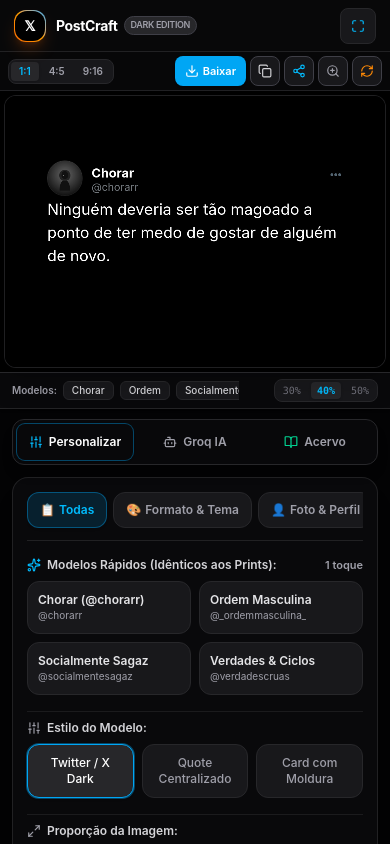
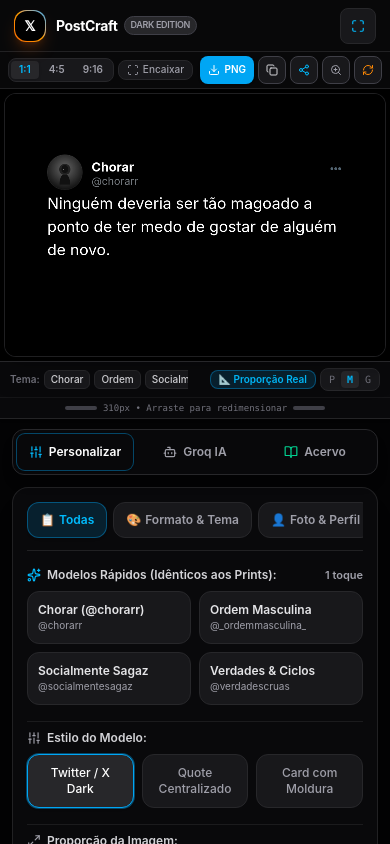
Before and after one commit to SaideLeon/PostCraft, a Next.js app: page / in a window 390 px wide. Built offline with nearby package versions, Linux system fonts and the light colour scheme.

Commit message:
feat: add interactive mobile preview resizer and scroll modes
Implement an adjustable divider for mobile preview height, drag-to-resize functionality, and a scroll-mode toggle to switch between fit-to-view and full-size scrollable preview.

```diff
--- a/app/page.tsx
+++ b/app/page.tsx
@@ -22,7 +22,10 @@
   Copy,
   ChevronDown,
   ChevronUp,
-  Layout
+  Layout,
+  GripHorizontal,
+  ArrowUpDown,
+  Scan
 } from "lucide-react";
 import CanvasPostRenderer, { CanvasPostRendererRef } from "@/components/CanvasPostRenderer";
 import GroqGeneratorPanel from "@/components/GroqGeneratorPanel";
@@ -39,8 +42,12 @@
   // Active configuration tab (Personalizar, Groq IA, Acervo)
   const [activeTab, setActiveTab] = useState<"customize" | "ai" | "gallery">("customize");
 
-  // Mobile Top Preview Height: "32vh" (compact), "38vh" (standard), "48vh" (expanded)
-  const [mobilePreviewHeight, setMobilePreviewHeight] = useState<"32vh" | "38vh" | "48vh">("38vh");
+  // Mobile Top Preview Height (resizable widget in pixels, default 310px)
+  const [mobilePreviewHeightPx, setMobilePreviewHeightPx] = useState<number>(310);
+  const [isDraggingDivider, setIsDraggingDivider] = useState(false);
+  const [previewScrollMode, setPreviewScrollMode] = useState<"fit" | "scroll">("fit");
+  const dragStartYRef = useRef<number>(0);
+  const dragStartHeightRef = useRef<number>(310);
 
   const [isFullscreen, setIsFullscreen] = useState(false);
   const canvasPostRef = useRef<CanvasPostRendererRef>(null);
@@ -175,6 +182,71 @@
         randomPost.author,
         randomPost.handle
       );
+    }
+  };
+
+  const handleTouchStartDivider = (e: React.TouchEvent) => {
+    dragStartYRef.current = e.touches[0].clientY;
+    dragStartHeightRef.current = mobilePreviewHeightPx;
+    setIsDraggingDivider(true);
+  };
+
+  const handleTouchMoveDivider = (e: React.TouchEvent) => {
+    if (!dragStartYRef.current) return;
+    const deltaY = e.touches[0].clientY - dragStartYRef.current;
+    const maxHeight = typeof window !== "undefined" ? Math.round(window.innerHeight * 0.74) : 600;
+    const newHeight = Math.min(Math.max(dragStartHeightRef.current + deltaY, 170), maxHeight);
+    setMobilePreviewHeightPx(Math.round(newHeight));
+  };
+
+  const handleTouchEndDivider = () => {
+    setIsDraggingDivider(false);
+    dragStartYRef.current = 0;
+  };
+
+  const handleMouseDownDivider = (e: React.MouseEvent) => {
+    dragStartYRef.current = e.clientY;
+    dragStartHeightRef.current = mobilePreviewHeightPx;
+    setIsDraggingDivider(true);
+
+    const handleMouseMove = (moveEvent: MouseEvent) => {
+      const deltaY = moveEvent.clientY - dragStartYRef.current;
+      const maxHeight = typeof window !== "undefined" ? Math.round(window.innerHeight * 0.74) : 600;
+      const newHeight = Math.min(Math.max(dragStartHeightRef.current + deltaY, 170), maxHeight);
+      setMobilePreviewHeightPx(Math.round(newHeight));
+    };
+
+    const handleMouseUp = () => {
+      setIsDraggingDivider(false);
+      window.removeEventListener("mousemove", handleMouseMove);
+      window.removeEventListener("mouseup", handleMouseUp);
+    };
+
+    window.addEventListener("mousemove", handleMouseMove);
+    window.addEventListener("mouseup", handleMouseUp);
+  };
+
+  const handleSetRealProportion = () => {
+    if (typeof window === "undefined") return;
+    const availableWidth = Math.min(window.innerWidth - 16, 420);
+    const topBarOffset = 42;
+    let targetHeight = 310;
+
+    if (config.aspectRatio === "1:1") {
+      targetHeight = availableWidth + topBarOffset;
+    } else if (config.aspectRatio === "4:5") {
+      targetHeight = Math.round(availableWidth * 1.25) + topBarOffset;
+    } else if (config.aspectRatio === "9:16") {
+      targetHeight = Math.round(availableWidth * (16 / 9)) + topBarOffset;
+    }
+
+    const maxHeight = Math.round(window.innerHeight * 0.72);
+    if (targetHeight > maxHeight) {
+      setMobilePreviewHeightPx(maxHeight);
+      setPreviewScrollMode("scroll"); // If 9:16 exceeds screen max height, enable internal scroll
+    } else {
+      setMobilePreviewHeightPx(targetHeight);
+      setPreviewScrollMode("fit");
     }
   };
 
@@ -373,70 +445,112 @@
         {/* PARTE DE CIMA: PRÉ-VISUALIZAÇÃO (COMPLETAMENTE FIXA, NUNCA ROLA QUANDO AS CONFIGURAÇÕES ROLAM) */}
         <section
           aria-label="Pré-visualização do Post (Fixa no Topo)"
-          className="shrink-0 w-full bg-black border-b border-zinc-800 z-20 shadow-xl flex flex-col overflow-hidden transition-[height] duration-150"
-          style={{ height: mobilePreviewHeight }}
+          className={`shrink-0 w-full bg-black border-b border-zinc-800 z-20 shadow-xl flex flex-col overflow-hidden ${
+            isDraggingDivider ? "select-none" : "transition-[height] duration-150"
+          }`}
+          style={{ height: `${mobilePreviewHeightPx}px` }}
         >
           <CanvasPostRenderer
             ref={canvasPostRef}
             config={config}
             compact={true}
+            scrollMode={previewScrollMode}
+            onToggleScrollMode={setPreviewScrollMode}
             onRefreshPhrase={handleRandomizeFromLibrary}
             onChangeAspectRatio={(ratio) => handleUpdateConfig({ aspectRatio: ratio })}
           />
         </section>
 
-        {/* BARRA DIVISÓRIA COM CONTROLES DE ALTURA DA PRÉVIA & MODELOS RÁPIDOS */}
-        <div className="shrink-0 bg-zinc-950 border-b border-zinc-800/90 px-3 py-1.5 flex items-center justify-between text-xs z-10 shadow-sm">
+        {/* BARRA DIVISÓRIA COM REDIMENSIONADOR DO WIDGET & PRESETS DE PROPORÇÃO REAL */}
+        <div className="shrink-0 bg-zinc-950 border-b border-zinc-800/90 flex flex-col text-xs z-10 shadow-sm select-none">
+          {/* Linha 1: Temas Rápidos e Botão de Proporção Real */}
+          <div className="px-2.5 py-1.5 flex items-center justify-between gap-1.5 border-b border-zinc-900/80">
             {/* Quick preset theme pills */}
-          <div className="flex items-center gap-1.5 overflow-x-auto scrollbar-none py-0.5 max-w-[62%] sm:max-w-[70%]">
-            <span className="text-[10px] font-semibold text-zinc-400 shrink-0">Modelos:</span>
+            <div className="flex items-center gap-1 overflow-x-auto scrollbar-none py-0.5 max-w-[48%] xs:max-w-[54%]">
+              <span className="text-[10px] font-semibold text-zinc-500 shrink-0">Tema:</span>
               {PRESET_THEMES.map((theme) => (
                 <button
                   key={theme.id}
                   onClick={() => handleApplyPresetTheme(theme.id)}
-                className="px-2 py-0.5 rounded-md bg-zinc-900 border border-zinc-800 hover:border-zinc-700 text-[10px] font-medium text-zinc-300 hover:text-white shrink-0 active:scale-95 transition cursor-pointer"
+                  className="px-1.5 py-0.5 rounded-md bg-zinc-900 border border-zinc-800 hover:border-zinc-700 text-[10px] font-medium text-zinc-300 hover:text-white shrink-0 active:scale-95 transition cursor-pointer"
                 >
                   {theme.name.split(" ")[0]}
                 </button>
               ))}
             </div>
 
-          {/* Height Adjuster Controls for the Top Preview: 32vh (30%), 38vh (40%), 48vh (50%) */}
-          <div className="flex items-center gap-1 shrink-0 bg-zinc-900 p-0.5 rounded-lg border border-zinc-800">
-            <span className="text-[9px] text-zinc-500 font-medium px-1 hidden xs:inline">Prévia:</span>
+            {/* Smart Size & Aspect Ratio Controls */}
+            <div className="flex items-center gap-1 shrink-0">
               <button
-              onClick={() => setMobilePreviewHeight("32vh")}
+                onClick={handleSetRealProportion}
+                className="flex items-center gap-1 px-2 py-0.5 rounded-lg bg-sky-500/15 hover:bg-sky-500/25 border border-sky-500/40 text-sky-400 font-semibold text-[10px] transition cursor-pointer shadow-sm active:scale-95"
+                title="Ajustar o widget para mostrar exatamente a proporção real da imagem sem faixas pretas"
+              >
+                <span>📐 Proporção Real</span>
+              </button>
+
+              <div className="flex items-center bg-zinc-900 p-0.5 rounded-lg border border-zinc-800">
+                <button
+                  onClick={() => {
+                    setMobilePreviewHeightPx(220);
+                    setPreviewScrollMode("fit");
+                  }}
                   className={`px-1.5 py-0.5 rounded text-[10px] font-mono transition cursor-pointer ${
-                mobilePreviewHeight === "32vh"
+                    mobilePreviewHeightPx <= 240
                       ? "bg-zinc-800 text-sky-400 font-bold shadow-sm"
                       : "text-zinc-500 hover:text-zinc-300"
                   }`}
-              title="Prévia Compacta (Mais espaço para as configurações)"
+                  title="Widget Compacto (220px)"
                 >
-              30%
+                  P
                 </button>
                 <button
-              onClick={() => setMobilePreviewHeight("38vh")}
+                  onClick={() => {
+                    setMobilePreviewHeightPx(320);
+                    setPreviewScrollMode("fit");
+                  }}
                   className={`px-1.5 py-0.5 rounded text-[10px] font-mono transition cursor-pointer ${
-                mobilePreviewHeight === "38vh"
+                    mobilePreviewHeightPx > 240 && mobilePreviewHeightPx <= 380
                       ? "bg-zinc-800 text-sky-400 font-bold shadow-sm"
                       : "text-zinc-500 hover:text-zinc-300"
                   }`}
-              title="Prévia Equilibrada"
+                  title="Widget Médio (320px)"
                 >
-              40%
+                  M
                 </button>
                 <button
-              onClick={() => setMobilePreviewHeight("48vh")}
+                  onClick={() => {
+                    setMobilePreviewHeightPx(460);
+                  }}
                   className={`px-1.5 py-0.5 rounded text-[10px] font-mono transition cursor-pointer ${
-                mobilePreviewHeight === "48vh"
+                    mobilePreviewHeightPx > 380
                       ? "bg-zinc-800 text-sky-400 font-bold shadow-sm"
                       : "text-zinc-500 hover:text-zinc-300"
                   }`}
-              title="Prévia Grande"
+                  title="Widget Grande (460px)"
                 >
-              50%
+                  G
                 </button>
+              </div>
+            </div>
+          </div>
+
+          {/* Linha 2: Alça de Arraste Interativa para Redimensionar Livremente a Altura do Widget */}
+          <div
+            onTouchStart={handleTouchStartDivider}
+            onTouchMove={handleTouchMoveDivider}
+            onTouchEnd={handleTouchEndDivider}
+            onMouseDown={handleMouseDownDivider}
+            className="w-full py-1 flex items-center justify-center cursor-row-resize hover:bg-zinc-900/60 active:bg-zinc-850 transition touch-none group"
+            title="Arraste para cima ou para baixo para redimensionar a altura do widget livremente"
+          >
+            <div className="flex items-center gap-1.5">
+              <div className="w-8 h-1 rounded-full bg-zinc-700 group-hover:bg-sky-400 group-active:bg-sky-400 transition" />
+              <span className="text-[9px] font-mono text-zinc-500 group-hover:text-zinc-300">
+                {mobilePreviewHeightPx}px • Arraste para redimensionar
+              </span>
+              <div className="w-8 h-1 rounded-full bg-zinc-700 group-hover:bg-sky-400 group-active:bg-sky-400 transition" />
+            </div>
           </div>
         </div>
 
--- a/components/CanvasPostRenderer.tsx
+++ b/components/CanvasPostRenderer.tsx
@@ -1,7 +1,7 @@
 "use client";
 
 import React, { useEffect, useRef, useState } from "react";
-import { Download, Copy, Check, Sparkles, RefreshCw, ZoomIn, Share2, Maximize2, X, Square, Smartphone } from "lucide-react";
+import { Download, Copy, Check, Sparkles, RefreshCw, ZoomIn, Share2, Maximize2, X, Square, Smartphone, ArrowUpDown, Scan } from "lucide-react";
 import confetti from "canvas-confetti";
 import { PostConfig } from "@/lib/presets";
 
@@ -16,6 +16,8 @@
   onRefreshPhrase?: () => void;
   onChangeAspectRatio?: (ratio: "1:1" | "4:5" | "9:16") => void;
   compact?: boolean;
+  scrollMode?: "fit" | "scroll";
+  onToggleScrollMode?: (mode: "fit" | "scroll") => void;
 }
 
 // Dimensions based on aspect ratio
@@ -35,7 +37,7 @@
   CanvasPostRendererRef,
   CanvasPostRendererProps
 >(function CanvasPostRenderer(
-  { config, onRefreshPhrase, onChangeAspectRatio, compact = false },
+  { config, onRefreshPhrase, onChangeAspectRatio, compact = false, scrollMode, onToggleScrollMode },
   ref
 ) {
   const canvasRef = useRef<HTMLCanvasElement | null>(null);
@@ -510,12 +512,28 @@
       ? "aspect-[9/16]"
       : "aspect-square";
 
+  const [internalScrollMode, setInternalScrollMode] = useState<"fit" | "scroll">(scrollMode || "fit");
+
+  useEffect(() => {
+    if (scrollMode) {
+      setInternalScrollMode(scrollMode);
+    }
+  }, [scrollMode]);
+
+  const handleToggleScroll = (newMode: "fit" | "scroll") => {
+    setInternalScrollMode(newMode);
+    if (onToggleScrollMode) {
+      onToggleScrollMode(newMode);
+    }
+  };
+
   if (compact) {
     return (
       <div className="flex flex-col items-center justify-between w-full h-full max-h-full overflow-hidden select-none">
         {/* Compact Top Action Bar */}
-        <div className="flex items-center justify-between w-full px-2 py-1 gap-1.5 shrink-0 border-b border-zinc-800/80 bg-zinc-950/80">
+        <div className="flex items-center justify-between w-full px-2 py-1 gap-1 shrink-0 border-b border-zinc-800/80 bg-zinc-950/90 text-xs">
           {/* Quick Aspect Ratio Switcher */}
+          <div className="flex items-center gap-1 overflow-x-auto scrollbar-none">
             {onChangeAspectRatio ? (
               <div className="flex items-center gap-0.5 p-0.5 bg-zinc-900 border border-zinc-800 rounded-lg">
                 <button
@@ -556,60 +574,117 @@
               <span className="text-[10px] font-mono text-zinc-400">{config.aspectRatio}</span>
             )}
 
+            {/* Toggle between Fit and Internal Scroll (Proporção Real) */}
+            <button
+              type="button"
+              onClick={() => handleToggleScroll(internalScrollMode === "fit" ? "scroll" : "fit")}
+              className={`flex items-center gap-1 px-2 py-0.5 rounded-lg text-[10px] font-medium border transition cursor-pointer shrink-0 ${
+                internalScrollMode === "scroll"
+                  ? "bg-sky-500/20 text-sky-300 border-sky-500/40 font-semibold"
+                  : "bg-zinc-900 text-zinc-400 border-zinc-800 hover:text-white"
+              }`}
+              title={
+                internalScrollMode === "scroll"
+                  ? "Modo atual: Rolagem Interna (Tamanho Real). Toque para Encaixar."
+                  : "Modo atual: Encaixar. Toque para Rolagem Interna (Tamanho Real)."
+              }
+            >
+              {internalScrollMode === "scroll" ? (
+                <>
+                  <ArrowUpDown className="w-3 h-3 text-sky-400" />
+                  <span>Scroll Real</span>
+                </>
+              ) : (
+                <>
+                  <Scan className="w-3 h-3 text-zinc-400" />
+                  <span>Encaixar</span>
+                </>
+              )}
+            </button>
+          </div>
+
           {/* Action Buttons: Baixar, Copiar, Compartilhar, Zoom */}
-          <div className="flex items-center gap-1">
+          <div className="flex items-center gap-1 shrink-0">
             <button
               type="button"
               onClick={handleDownload}
               disabled={isExporting}
-              className="flex items-center gap-1 px-2.5 py-1 rounded-lg bg-sky-500 hover:bg-sky-400 text-white font-semibold text-[11px] shadow-sm transition active:scale-95 cursor-pointer min-h-[30px]"
+              className="flex items-center gap-1 px-2 py-0.5 rounded-lg bg-sky-500 hover:bg-sky-400 text-white font-semibold text-[10px] shadow-sm transition active:scale-95 cursor-pointer min-h-[28px]"
               title="Baixar imagem em PNG"
             >
-              <Download className="w-3.5 h-3.5" />
-              <span>Baixar</span>
+              <Download className="w-3 h-3" />
+              <span>PNG</span>
             </button>
 
             <button
               type="button"
               onClick={handleCopyImage}
-              className="p-1.5 rounded-lg bg-zinc-900 hover:bg-zinc-800 border border-zinc-700 text-zinc-300 hover:text-white transition active:scale-95 cursor-pointer min-h-[30px] min-w-[30px] flex items-center justify-center"
+              className="p-1 rounded-lg bg-zinc-900 hover:bg-zinc-800 border border-zinc-700 text-zinc-300 hover:text-white transition active:scale-95 cursor-pointer min-h-[28px] min-w-[28px] flex items-center justify-center"
               title="Copiar imagem"
             >
-              {isCopied ? <Check className="w-3.5 h-3.5 text-emerald-400" /> : <Copy className="w-3.5 h-3.5" />}
+              {isCopied ? <Check className="w-3 h-3 text-emerald-400" /> : <Copy className="w-3 h-3" />}
             </button>
 
             <button
               type="button"
               onClick={handleShare}
-              className="p-1.5 rounded-lg bg-zinc-900 hover:bg-zinc-800 border border-zinc-700 text-sky-400 hover:text-white transition active:scale-95 cursor-pointer min-h-[30px] min-w-[30px] flex items-center justify-center"
+              className="p-1 rounded-lg bg-zinc-900 hover:bg-zinc-800 border border-zinc-700 text-sky-400 hover:text-white transition active:scale-95 cursor-pointer min-h-[28px] min-w-[28px] flex items-center justify-center"
               title="Compartilhar no WhatsApp/Instagram"
             >
-              {isShared ? <Check className="w-3.5 h-3.5 text-emerald-400" /> : <Share2 className="w-3.5 h-3.5" />}
+              {isShared ? <Check className="w-3 h-3 text-emerald-400" /> : <Share2 className="w-3 h-3" />}
             </button>
 
             <button
               type="button"
               onClick={handleOpenZoom}
-              className="p-1.5 rounded-lg bg-zinc-900 hover:bg-zinc-800 border border-zinc-700 text-zinc-400 hover:text-white transition active:scale-95 cursor-pointer min-h-[30px] min-w-[30px] flex items-center justify-center"
+              className="p-1 rounded-lg bg-zinc-900 hover:bg-zinc-800 border border-zinc-700 text-zinc-400 hover:text-white transition active:scale-95 cursor-pointer min-h-[28px] min-w-[28px] flex items-center justify-center"
               title="Inspecionar em Tela Cheia"
             >
-              <ZoomIn className="w-3.5 h-3.5" />
+              <ZoomIn className="w-3 h-3" />
             </button>
 
             {onRefreshPhrase && (
               <button
                 type="button"
                 onClick={onRefreshPhrase}
-                className="p-1.5 rounded-lg bg-zinc-900 hover:bg-zinc-800 border border-zinc-700 text-orange-400 hover:text-white transition active:scale-95 cursor-pointer min-h-[30px] min-w-[30px] flex items-center justify-center"
+                className="p-1 rounded-lg bg-zinc-900 hover:bg-zinc-800 border border-zinc-700 text-orange-400 hover:text-white transition active:scale-95 cursor-pointer min-h-[28px] min-w-[28px] flex items-center justify-center"
                 title="Sortear outra frase"
               >
-                <RefreshCw className="w-3.5 h-3.5" />
+                <RefreshCw className="w-3 h-3" />
               </button>
             )}
           </div>
         </div>
 
-        {/* Centered Canvas Scaled to Fit Available Space without overflowing */}
+        {/* Viewport for Canvas */}
+        {internalScrollMode === "scroll" ? (
+          /* Internal Scroll Mode (100% Real Proportion with isolated vertical scroll) */
+          <div
+            className="flex-1 w-full min-h-0 overflow-y-auto overscroll-y-contain px-2 py-3 flex flex-col items-center select-none"
+            style={{ WebkitOverflowScrolling: "touch" }}
+          >
+            <div className="relative w-full max-w-[360px] bg-black rounded-xl overflow-hidden shadow-2xl border border-zinc-800/80 my-auto">
+              <canvas
+                ref={canvasRef}
+                className="w-full h-auto object-contain rounded-xl select-none block"
+                style={{
+                  aspectRatio:
+                    config.aspectRatio === "4:5"
+                      ? "4/5"
+                      : config.aspectRatio === "9:16"
+                      ? "9/16"
+                      : "1/1",
+                  imageRendering: "auto"
+                }}
+              />
+            </div>
+            <div className="text-[10px] text-zinc-400 py-1 flex items-center gap-1.5 shrink-0 select-none">
+              <ArrowUpDown className="w-3 h-3 text-sky-400 animate-bounce" />
+              <span>Scroll interno ativo • Role para cima/baixo</span>
+            </div>
+          </div>
+        ) : (
+          /* Fit Mode (Scaled to fit the widget height completely without scroll) */
           <div className="flex-1 w-full min-h-0 flex items-center justify-center p-1 sm:p-1.5 overflow-hidden">
             <div className="relative flex items-center justify-center max-w-full max-h-full bg-black rounded-xl overflow-hidden shadow-2xl border border-zinc-800/80">
               <canvas
@@ -627,6 +702,7 @@
               />
             </div>
           </div>
+        )}
 
         {/* Fullscreen Zoom & Inspection Modal */}
         {showZoomModal && zoomModalDataUrl && (
```
Also changed, not shown: 1 other file (tests, documents, lock files or other folders). Lines whose indentation alone changed are shown as unchanged.
